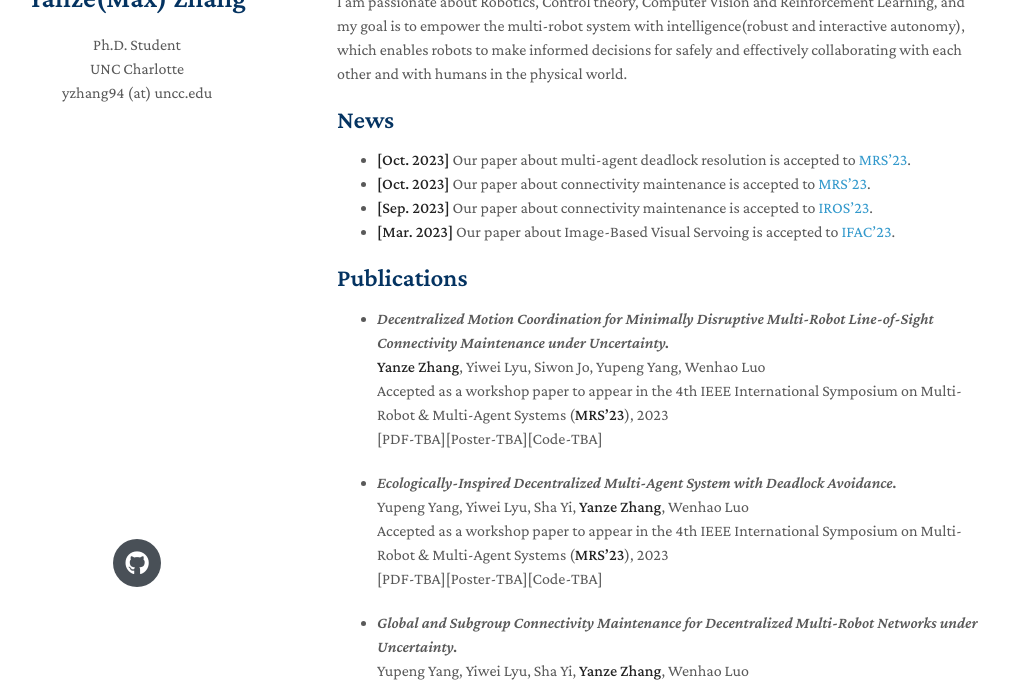
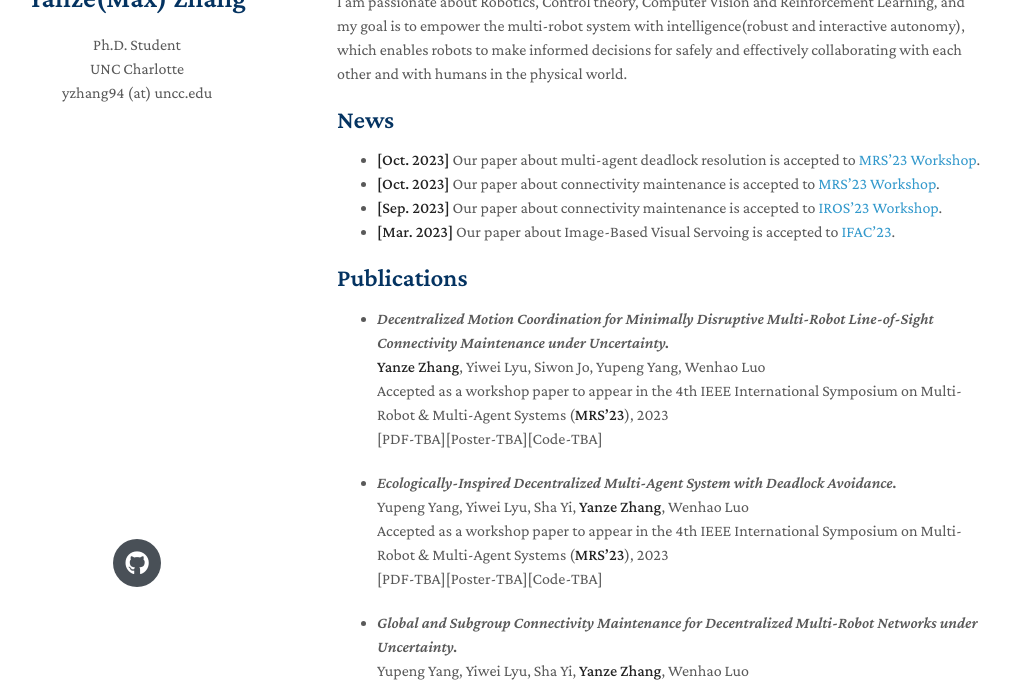
Before and after one commit to yupengyanguncc/yupengyanguncc.github.io, a Jekyll site: the page built from index.md, in a window 1280 px wide and 900 px high, cut to the strip 211-900 px from the top of the window. Shown: the whole strip, without its empty margins (133-1143 px from the left). Built offline with Jekyll 4.4.1, drawn with Linux system fonts in a browser that asks for light colours; nearby versions of some CDN libraries; a style sheet for code colours, icons or effects is not loaded; our own code applies the rules of GitHub Pages for plain Markdown files.

Commit message:
11212023

```diff
--- a/index.md
+++ b/index.md
@@ -18,9 +18,9 @@ I am passionate about Robotics, Control theory, Computer Vision and Reinforcemen
 <!--- My research interests include Robotics, Control, Computer Vision, and Reinforcement Learning.  My current research focuses on applying deep learning models to anomaly detection and automated batch job schedulers. -->
 
 ## News
-- **[Oct. 2023]** Our paper about multi-agent deadlock resolution is accepted to [MRS’23](https://sites.bu.edu/mrs2023/).
-- **[Oct. 2023]** Our paper about connectivity maintenance is accepted to [MRS’23](https://sites.bu.edu/mrs2023/).
-- **[Sep. 2023]** Our paper about connectivity maintenance is accepted to [IROS’23](https://ieee-iros.org/).
+- **[Oct. 2023]** Our paper about multi-agent deadlock resolution is accepted to [MRS’23 Workshop](https://sites.bu.edu/mrs2023/).
+- **[Oct. 2023]** Our paper about connectivity maintenance is accepted to [MRS’23 Workshop](https://sites.bu.edu/mrs2023/).
+- **[Sep. 2023]** Our paper about connectivity maintenance is accepted to [IROS’23 Workshop](https://ieee-iros.org/).
 - **[Mar. 2023]** Our paper about Image-Based Visual Servoing is accepted to [IFAC’23](https://www.ifac2023.org/).
 
 <!-- - **[Mar. 2023]** I will start my summer internship as a return Research Scientist Intern at [Meta](https://about.meta.com/).
```
